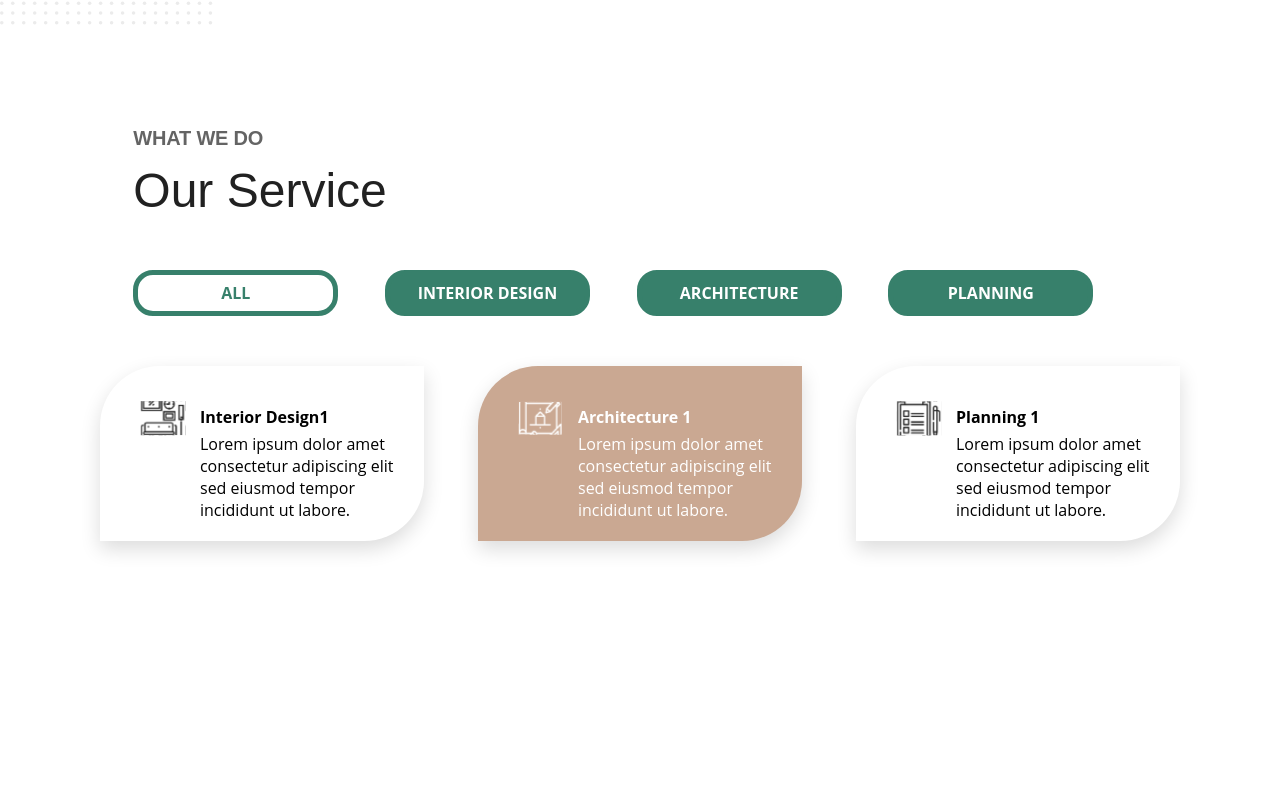
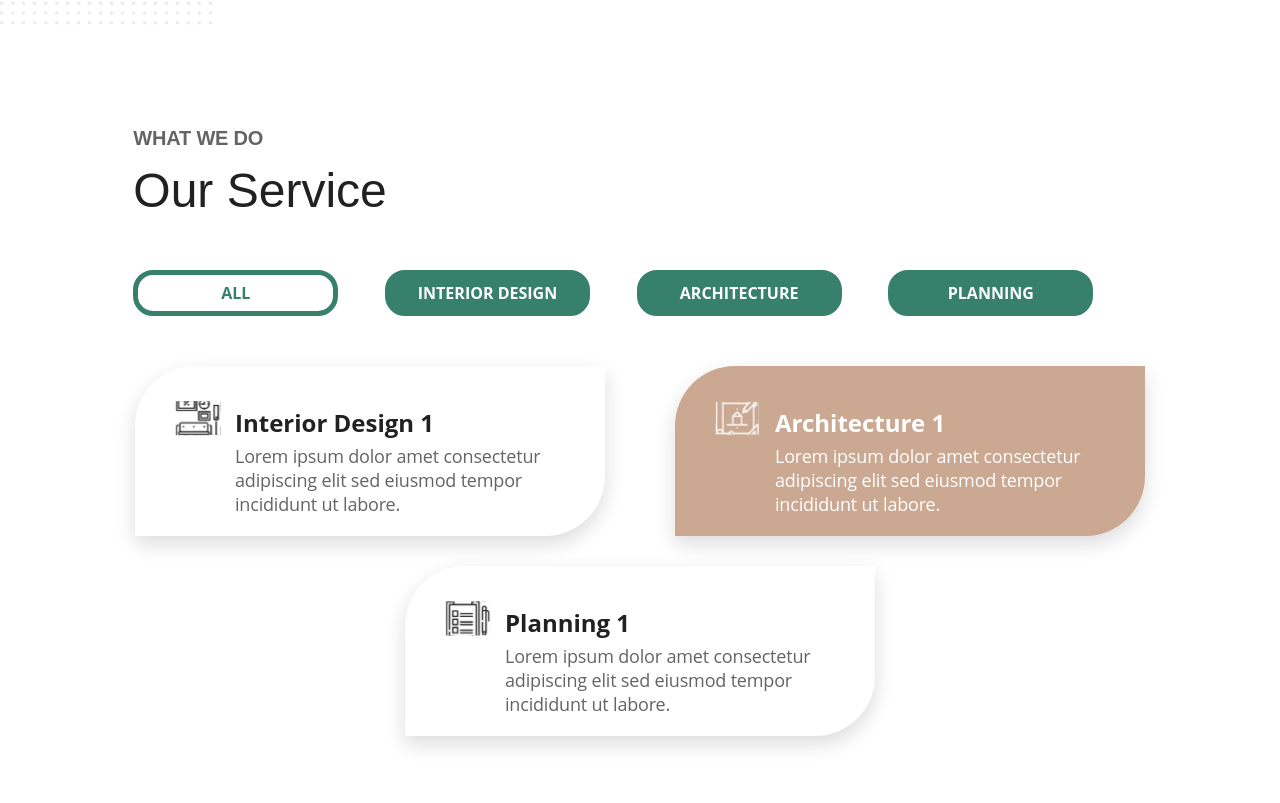
Before and after one commit to SnowArcher/sigma-project, a React (Create React App) app: page / in a window 1280 px wide. Shown: the part 1037-1840 px from the top of the page. Built offline with nearby package versions, Linux system fonts and the light colour scheme.

Commit message:
Finish service tabs

```diff
--- a/package.json
+++ b/package.json
@@ -36,5 +36,8 @@
       "last 1 firefox version",
       "last 1 safari version"
     ]
+  },
+  "devDependencies": {
+    "json-loader": "^0.5.7"
   }
 }
--- a/src/components/AllServices.js
+++ b/src/components/AllServices.js
@@ -1,26 +1,22 @@
+import Data from "./data.json";
+
 export function AllServices() {
     return (
         <div className="all-services">
             <div className="all-services__item">
                 <img src="../img/interior.svg" alt="interior design" />
-                <h1>Interior Design1</h1>
-                <p>Lorem ipsum dolor amet consectetur
-adipiscing elit sed eiusmod tempor
-incididunt ut labore.</p>
+                <h1>{Data.interior[0].title}</h1>
+                <p>{Data.interior[0].description}</p>
             </div>
             <div className="all-services__item">
                 <img src="../img/architecture.svg" alt="interior design" />
-                <h1>Architecture 1</h1>
-                <p>Lorem ipsum dolor amet consectetur
-adipiscing elit sed eiusmod tempor
-incididunt ut labore.</p>
+                <h1>{Data.architecture[0].title}</h1>
+                <p>{Data.architecture[0].description}</p>
             </div>
             <div className="all-services__item">
                 <img src="../img/planning.svg" alt="interior design" />
-                <h1>Planning 1</h1>
-                <p>Lorem ipsum dolor amet consectetur
-adipiscing elit sed eiusmod tempor
-incididunt ut labore.</p>
+                <h1>{Data.planning[0].title}</h1>
+                <p>{Data.planning[0].description}</p>
             </div>
         </div>
     )
--- a/src/components/InteriorDesign.js
+++ b/src/components/InteriorDesign.js
@@ -1,5 +1,16 @@
+import Data from "./data.json";
+import { ServiceItem } from "./ServiceItem";
+
 export function InteriorDesign() {
     return (
-        <h1>INTERIOR</h1>
+        <div className="service-items">
+            {Data["interior"].map((value, index) => {
+                return <ServiceItem key={index}
+                    src={1}
+                    title={value.title}
+                    description={value.description}
+                />
+            })}
+        </div>
     )
 }
--- a/src/components/Planning.js
+++ b/src/components/Planning.js
@@ -1,5 +1,16 @@
+import Data from "./data.json";
+import { ServiceItem } from "./ServiceItem";
+
 export function Planning() {
     return (
-        <h1>Planning</h1>
+        <div className="service-items">
+            {Data["planning"].map((value, index) => {
+                return <ServiceItem key={index}
+                    src={3}
+                    title={value.title}
+                    description={value.description}
+                />
+            })}
+        </div>
     )
 }
--- a/src/components/ServiceItem.js
+++ b/src/components/ServiceItem.js
@@ -1,5 +1,9 @@
-export function ServiceItem() {
+export function ServiceItem({src, title, description}) {
     return (
-        <></>
+        <div className={`service-item ${src === 2? "arch":""}`}>
+                <img src={src === 2? "../img/interior.svg":src === 3? "../img/architecture.svg":"../img/planning.svg"} alt="item" />
+                <h1>{title}</h1>
+                <p>{description}</p>
+        </div>
     )
 }
--- /dev/null
+++ b/src/components/data.json
@@ -0,0 +1,68 @@
+{
+    "interior": [
+        {
+            "title": "Interior Design 1",
+            "description": "Lorem ipsum dolor amet consectetur adipiscing elit sed eiusmod tempor incididunt ut labore."
+        },
+        {
+            "title": "Interior Design 2",
+            "description": "Lorem ipsum dolor amet consectetur adipiscing elit sed eiusmod tempor incididunt ut labore."
+        },
+        {
+            "title": "Interior Design 3",
+            "description": "Lorem ipsum dolor amet consectetur adipiscing elit sed eiusmod tempor incididunt ut labore."
+        },
+        {
+            "title": "Interior Design 4",
+            "description": "Lorem ipsum dolor amet consectetur adipiscing elit sed eiusmod tempor incididunt ut labore."
+        },
+        {
+            "title": "Interior Design 5",
+            "description": "Lorem ipsum dolor amet consectetur adipiscing elit sed eiusmod tempor incididunt ut labore."
+        }
+    ],
+    "architecture": [
+        {
+            "title": "Architecture 1",
+            "description": "Lorem ipsum dolor amet consectetur adipiscing elit sed eiusmod tempor incididunt ut labore."
+        },
+        {
+            "title": "Architecture 2",
+            "description": "Lorem ipsum dolor amet consectetur adipiscing elit sed eiusmod tempor incididunt ut labore."
+        },
+        {
+            "title": "Architecture 3",
+            "description": "Lorem ipsum dolor amet consectetur adipiscing elit sed eiusmod tempor incididunt ut labore."
+        },
+        {
+            "title": "Architecture 4",
+            "description": "Lorem ipsum dolor amet consectetur adipiscing elit sed eiusmod tempor incididunt ut labore."
+        },
+        {
+            "title": "Architecture 5",
+            "description": "Lorem ipsum dolor amet consectetur adipiscing elit sed eiusmod tempor incididunt ut labore."
+        }
+    ],
+    "planning": [
+        {
+            "title": "Planning 1",
+            "description": "Lorem ipsum dolor amet consectetur adipiscing elit sed eiusmod tempor incididunt ut labore."
+        },
+        {
+            "title": "Planning 2",
+            "description": "Lorem ipsum dolor amet consectetur adipiscing elit sed eiusmod tempor incididunt ut labore."
+        },
+        {
+            "title": "Planning 3",
+            "description": "Lorem ipsum dolor amet consectetur adipiscing elit sed eiusmod tempor incididunt ut labore."
+        },
+        {
+            "title": "Planning 4",
+            "description": "Lorem ipsum dolor amet consectetur adipiscing elit sed eiusmod tempor incididunt ut labore."
+        },
+        {
+            "title": "Planning 5",
+            "description": "Lorem ipsum dolor amet consectetur adipiscing elit sed eiusmod tempor incididunt ut labore."
+        }
+    ]
+}
--- a/src/css/App.css
+++ b/src/css/App.css
@@ -785,7 +785,7 @@ body {
 
 .services {
   max-width: 1920px;
-  height: 95vh;
+  min-height: 95vh;
   margin-right: auto;
   margin-left: auto;
   padding-left: 7.8125vw;
@@ -863,9 +863,10 @@ body {
   display: -webkit-box;
   display: -ms-flexbox;
   display: flex;
-  -webkit-box-pack: justify;
-      -ms-flex-pack: justify;
-          justify-content: space-between;
+  -ms-flex-wrap: wrap;
+      flex-wrap: wrap;
+  -ms-flex-pack: distribute;
+      justify-content: space-around;
   -webkit-box-align: center;
       -ms-flex-align: center;
           align-items: center;
@@ -873,8 +874,8 @@ body {
 }
 .services .services__content .all-services .all-services__item {
   position: relative;
-  max-width: 477px;
-  width: 30%;
+  width: 470px;
+  margin: 0 10px 30px;
   -webkit-box-shadow: 0px 8px 20px rgba(0, 0, 0, 0.14);
           box-shadow: 0px 8px 20px rgba(0, 0, 0, 0.14);
   border-radius: 60px 0px;
@@ -886,13 +887,71 @@ body {
   top: 35px;
   left: 40px;
 }
-.services .services__content .all-services .all-services__item:nth-child(2) {
-  color: #FFFFFF;
-  background: #CAA892;
-}
 .services .services__content .all-services .all-services__item h1 {
   margin: 40px 15px 5px 100px;
+  font-weight: 700;
+  font-size: 1.5em;
+  color: #212121;
 }
 .services .services__content .all-services .all-services__item p {
   margin: 0 15px 20px 100px;
+  font-weight: 400;
+  font-size: 1.125em;
+  letter-spacing: -0.01em;
+  color: #646464;
 }
+.services .services__content .all-services .all-services__item:nth-child(2) {
+  background: #CAA892;
+}
+.services .services__content .all-services .all-services__item:nth-child(2) h1, .services .services__content .all-services .all-services__item:nth-child(2) p {
+  color: #FFFFFF;
+}
+.services .services__content .service-items {
+  width: 100%;
+  height: 100%;
+  display: -webkit-box;
+  display: -ms-flexbox;
+  display: flex;
+  -ms-flex-wrap: wrap;
+      flex-wrap: wrap;
+  -ms-flex-pack: distribute;
+      justify-content: space-around;
+  -webkit-box-align: center;
+      -ms-flex-align: center;
+          align-items: center;
+  padding-top: 30px;
+}
+.services .services__content .service-items .service-item {
+  position: relative;
+  width: 470px;
+  margin: 0 10px 30px;
+  -webkit-box-shadow: 0px 8px 20px rgba(0, 0, 0, 0.14);
+          box-shadow: 0px 8px 20px rgba(0, 0, 0, 0.14);
+  border-radius: 60px 0px;
+  font-family: "Open Sans", sans-serif;
+  font-style: normal;
+}
+.services .services__content .service-items .service-item img {
+  position: absolute;
+  top: 35px;
+  left: 40px;
+}
+.services .services__content .service-items .service-item h1 {
+  margin: 40px 15px 5px 100px;
+  font-weight: 700;
+  font-size: 1.5em;
+  color: #212121;
+}
+.services .services__content .service-items .service-item p {
+  margin: 0 15px 20px 100px;
+  font-weight: 400;
+  font-size: 1.125em;
+  letter-spacing: -0.01em;
+  color: #646464;
+}
+.services .services__content .service-items .service-item.arch {
+  background: #CAA892;
+}
+.services .services__content .service-items .service-item.arch h1, .services .services__content .service-items .service-item.arch p {
+  color: #FFFFFF;
+}
--- a/src/scss/blocks/_our-service.scss
+++ b/src/scss/blocks/_our-service.scss
@@ -1,6 +1,6 @@
 .services {
     max-width: 1920px;
-    height: 95vh;
+    min-height: 95vh;
     margin-right: auto;
     margin-left: auto;
     padding-left: calc(150 / 1920) * 100vw;
@@ -65,13 +65,14 @@
     .services__content {
         .all-services {
             display: flex;
-            justify-content: space-between;
+            flex-wrap: wrap;
+            justify-content: space-around;
             align-items: center;
             padding-top: 30px;
             .all-services__item {
                 position: relative;
-                max-width: 477px;
-                width: 30%;
+                width: 470px;
+                margin: 0 10px 30px;
                 box-shadow: 0px 8px 20px rgba(0, 0, 0, 0.14);
                 border-radius: 60px 0px;
                 font-family: 'Open Sans', sans-serif;
@@ -81,15 +82,62 @@
                     top: 35px;
                     left: 40px;
                 }
+                h1 {
+                    margin: 40px 15px 5px 100px;
+                    font-weight: 700;
+                    font-size: 1.5em;
+                    color: #212121;
+                }
+                p {
+                    margin: 0 15px 20px 100px;
+                    font-weight: 400;
+                    font-size: 1.125em;
+                    letter-spacing: -0.01em;
+                    color: #646464;
+                }
                 &:nth-child(2) {
-                    color: #FFFFFF;
+                    h1, p {color: #FFFFFF;}
                     background: #CAA892;
+                }
+            }
+        }
+        .service-items {
+            width: 100%;
+            height: 100%;
+            display: flex;
+            flex-wrap: wrap;
+            justify-content: space-around;
+            align-items: center;
+            padding-top: 30px;
+            .service-item {
+                position: relative;
+                width: 470px;
+                margin: 0 10px 30px;
+                box-shadow: 0px 8px 20px rgba(0, 0, 0, 0.14);
+                border-radius: 60px 0px;
+                font-family: 'Open Sans', sans-serif;
+                font-style: normal;
+                img {
+                    position: absolute;
+                    top: 35px;
+                    left: 40px;
                 }
                 h1 {
                     margin: 40px 15px 5px 100px;
+                    font-weight: 700;
+                    font-size: 1.5em;
+                    color: #212121;
                 }
                 p {
                     margin: 0 15px 20px 100px;
+                    font-weight: 400;
+                    font-size: 1.125em;
+                    letter-spacing: -0.01em;
+                    color: #646464;
+                }
+                &.arch {
+                    h1, p {color: #FFFFFF;}
+                    background: #CAA892;
                 }
             }
         }
```
Also changed, not shown: src/components/Architecture.js (+12 -1 lines), 1 other file (tests, documents, lock files or other folders).
